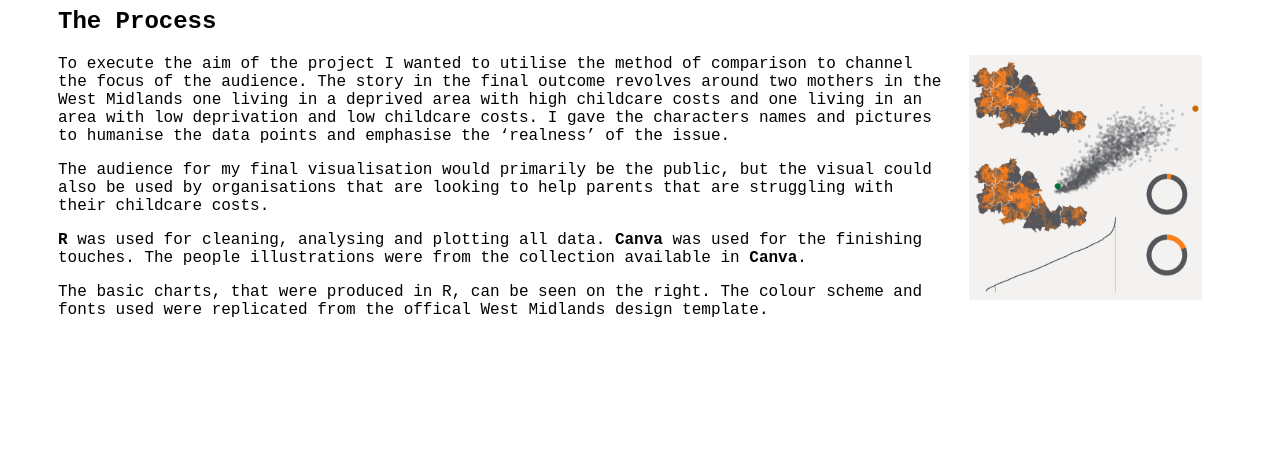
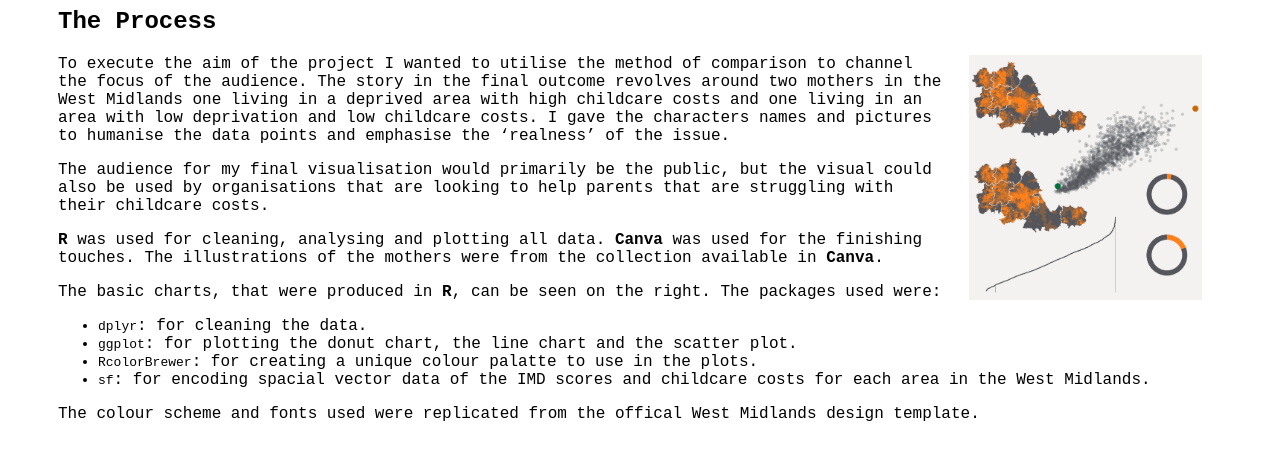
Before and after one commit to sian-phillips-1/sian-phillips-1.github.io, a plain HTML site: page childcare.html in a window 1280 px wide. Shown: the part 673-1132 px from the top of the page. Before the commit the page ends 1066 px from the top, so only its background shows below. Drawn offline with Linux system fonts and the light colour scheme.

Commit message:
updating childcare page

```diff
--- a/childcare.html
+++ b/childcare.html
@@ -38,12 +38,19 @@
         are looking to help parents that are struggling with their
         childcare costs. </p>
 <p> <strong> R </strong> was used for cleaning, analysing and plotting all data.
-    <strong> Canva </strong> was used for the finishing touches. The people illustrations
-    were from the
+    <strong> Canva </strong> was used for the finishing touches. The illustrations
+    of the mothers were from the
     collection available in <strong>Canva</strong>.
 </p>
 
-<p>  The basic charts, that were produced in R, can be seen on the right.
+<p>  The basic charts, that were produced in <strong>R</strong>, can be seen on the right.
+    The packages used were:
+    <ul>
+        <li><code>dplyr</code>: for cleaning the data.</li>
+        <li><code>ggplot</code>: for plotting the donut chart, the line chart and the scatter plot.</li>
+        <li><code>RcolorBrewer</code>: for creating a unique colour palatte to use in the plots. </li>
+        <li><code>sf</code>: for encoding spacial vector data of the IMD scores and childcare costs for each area in the West Midlands.</li>
+    </ul>
     The colour scheme and fonts used were
     replicated from the offical West Midlands design template.
 </p>
```
